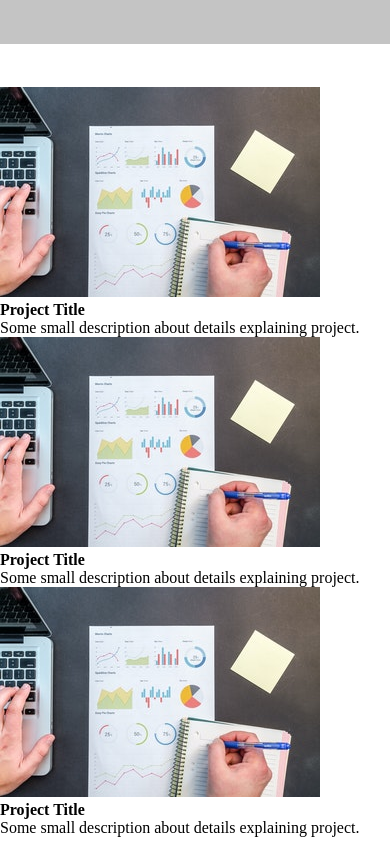
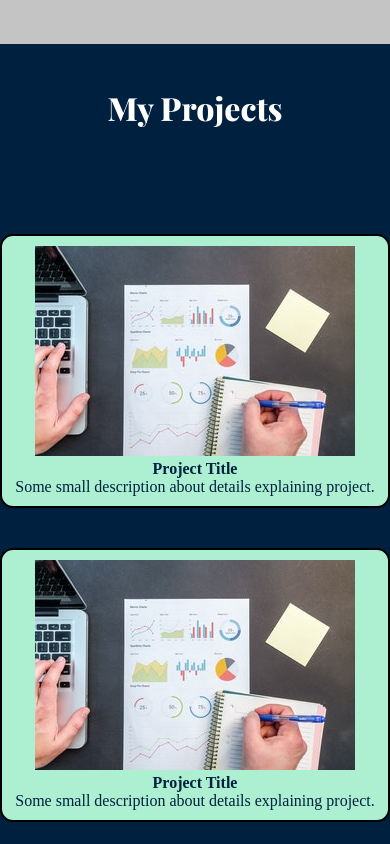
Before and after one commit to surajhume/portfolio, a plain HTML site: page index.html in a window 390 px wide. Shown: the part 800-1644 px from the top of the page. Drawn offline with nearby package versions, Linux system fonts and the light colour scheme; a web font is replaced by a local one.

Commit message:
style projects section

```diff
--- a/css/style.css
+++ b/css/style.css
@@ -3,11 +3,14 @@
     padding: 0px;
     font-family: 'Fauna One', serif;
 }
+html{
+    scroll-behavior: smooth;
+}
 
 /* navigation bar  */
 nav{
     display: flex;
-    background-color: black;
+    background-color: #000000ad;
 }
 h1{
     font-family: 'Playfair Display', serif;
@@ -49,9 +52,6 @@ margin: auto;
 padding: 30px;
 border-radius: 100%;
 }
-.bg-info{
-    text-align: center;
-}
 .btn{
     display: flex;
     justify-content: center;
@@ -70,7 +70,69 @@ border-radius: 100%;
     position: absolute;
     top: 100vh;
 }
+
+/* projects section  */
+.container{
+    height: 100vh;
+    width: 100%;
+    background-color: #00203FFF;
+}
+.container h1{
+    padding-top: 5vh;
+}
+
+.projects-list{
+display: flex;
+justify-content: space-around;
+padding-top: 25vh;
+}
+.project-1:hover,
+.project-2:hover,
+.project-3:hover{
+
+        -ms-transform: scale(1.1); /* IE 9 */
+        -webkit-transform: scale(1.1); /* Safari 3-8 */
+        transform: scale(1.1);
+
+}
+
+@media only screen and (max-width: 1100px) {
+    .projects-list{
+        flex-direction: column;
+        padding-top: 10vh;
+    }
+    .project-1{
+        margin: 20px 0px;
+    }
+    .project-2{
+        margin: 20px 0px;
+    }
+    .project-3{
+        margin: 20px 0px;
+    }
+    .container{
+        height: max-content;
+    }
+}
+
+/* Image size reference  */
+/* .projects-list img{
+    width: 320px;
+    height: 210px;
+} */
+
+
 /* common classes */
 .white{
     color: white;
 }
+.center{
+    text-align: center;
+}
+.card{
+    border: 2px solid black;
+    background-color: #ADEFD1FF;
+    padding: 10px;
+    border-radius: 13px;
+    color: #00203FFF;
+}
```
